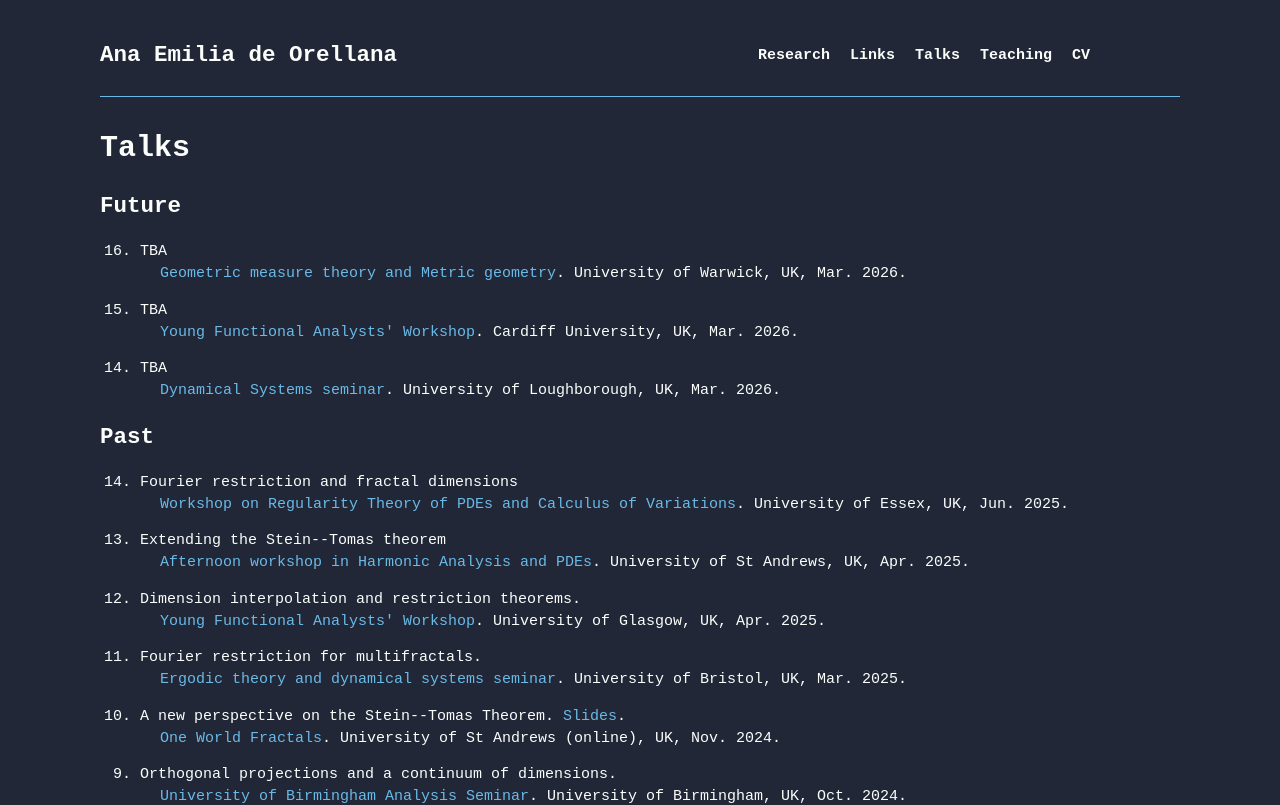
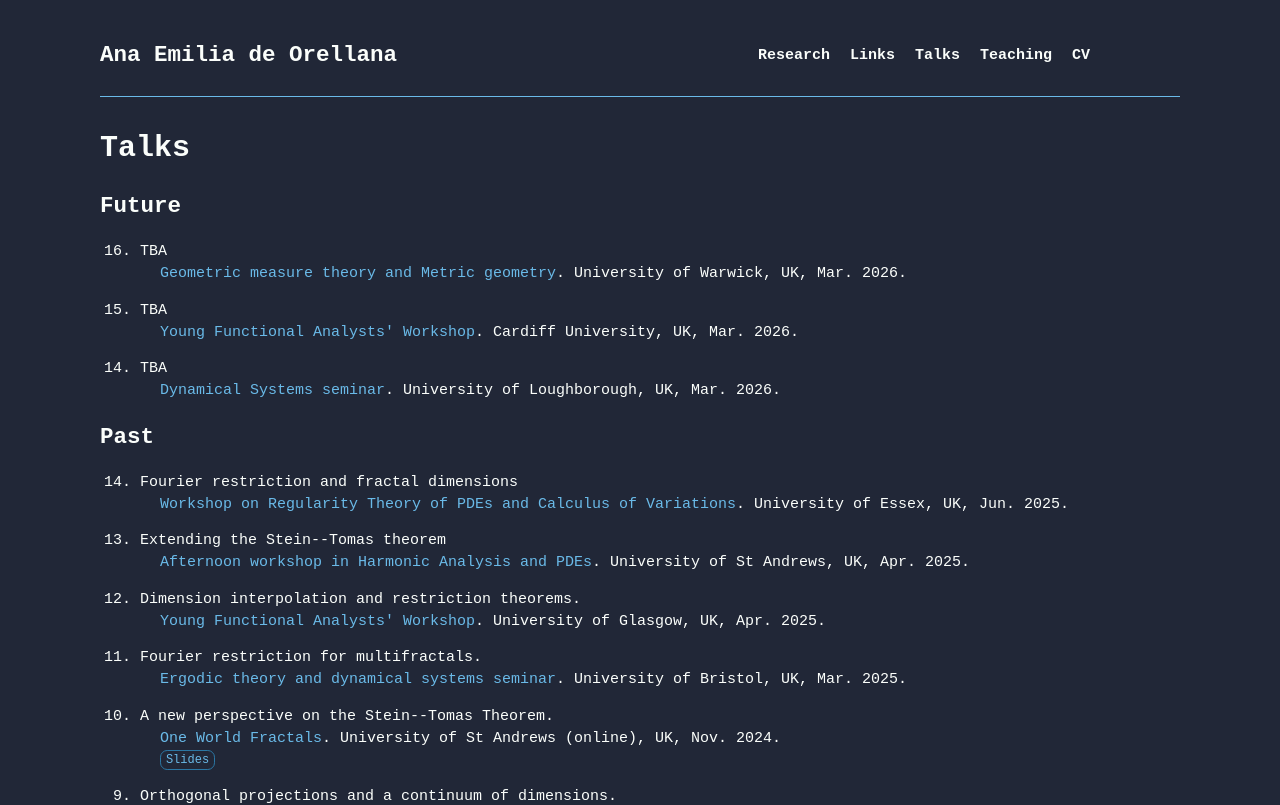
Before and after one commit to AnadeOre/anadeore.github.io, a Next.js app: page /talks in a window 1280 px wide. Shown: the top 805 px of the page. Built offline with nearby package versions, Linux system fonts and the light colour scheme.

Commit message:
add buttons on talk slides

```diff
--- a/src/app/components/Talk.jsx
+++ b/src/app/components/Talk.jsx
@@ -7,20 +7,7 @@ const Talk = ({title, where, link, event, when, abstract, slides}) => {
   const [viewAbstract, setViewAbstract] = useState(false);
   return (
     <li key={title}>
-      <p>
-        {title}
-        {slides !== undefined ? (
-          <>
-            <Link href={slides} target='_blank' className='linkDecor'>
-              {' '}
-              Slides
-            </Link>
-            .
-          </>
-        ) : (
-          ''
-        )}
-      </p>{' '}
+      <p>{title}</p>{' '}
       <div className={styles.indentedSection}>
         <p className={styles.fewmarginparagraph}>
           <Link href={link} target='_blank' className='linkDecor'>
@@ -41,6 +28,15 @@ const Talk = ({title, where, link, event, when, abstract, slides}) => {
         ) : (
           ''
         )} */}
+        {slides !== undefined ? (
+          <>
+            <Link href={slides} target='_blank' className='linkDecorButton'>
+              Slides
+            </Link>
+          </>
+        ) : (
+          ''
+        )}
       </div>
     </li>
   );
```
